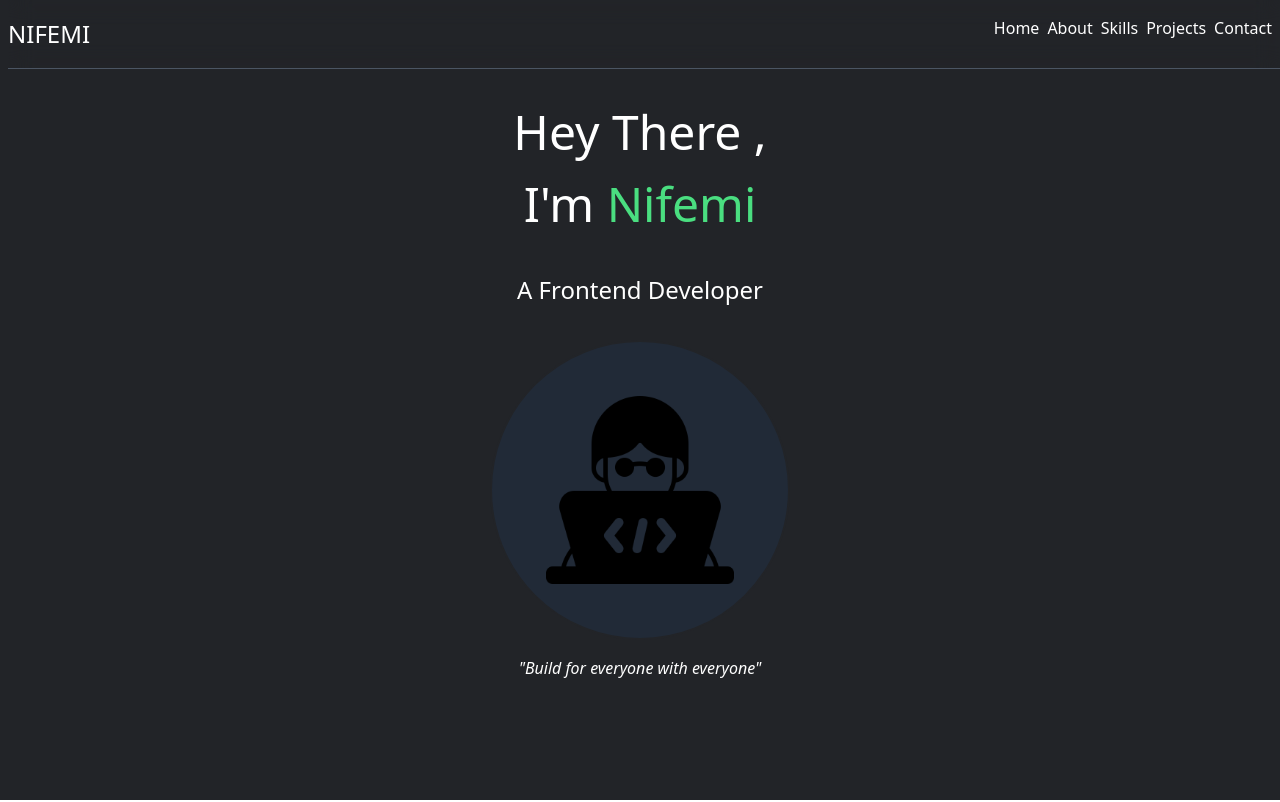
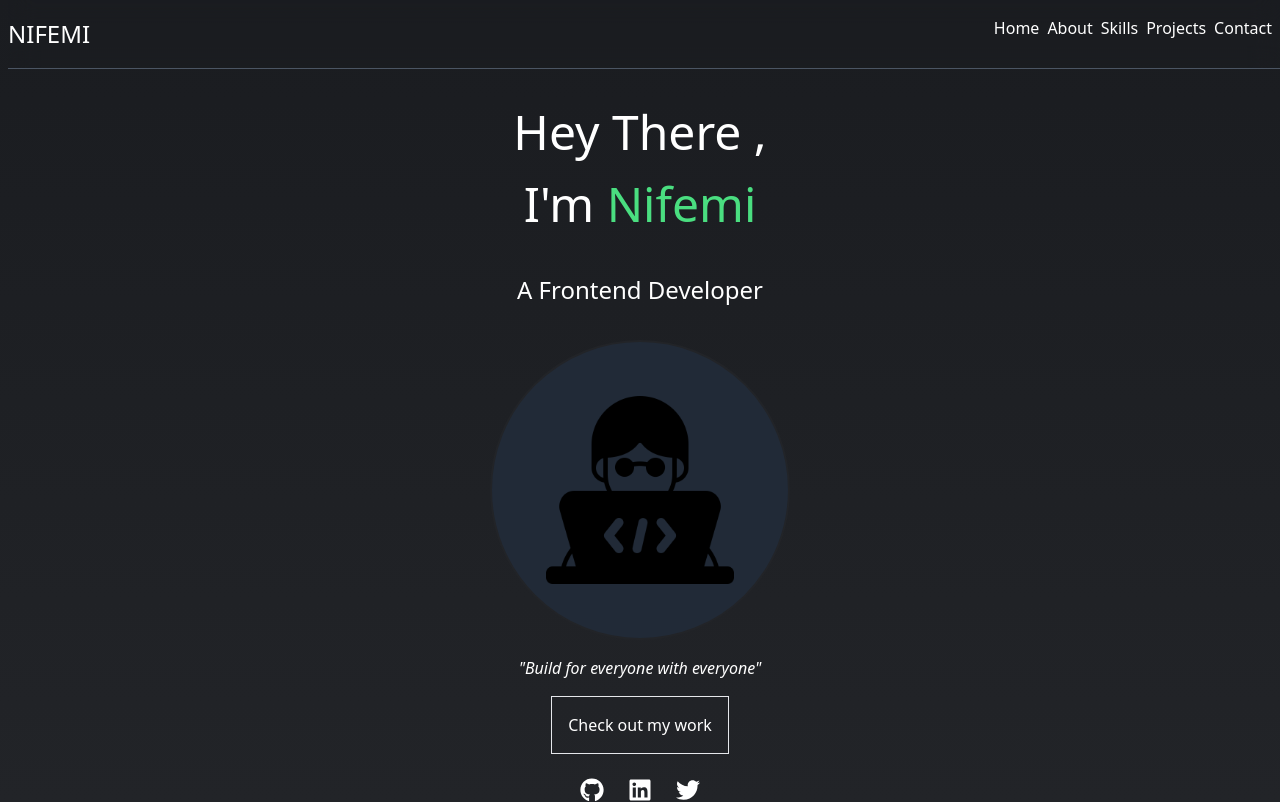
Before and after one commit to NifemiSoneye/my-portfolio, a React (Vite) app: page / in a window 1280 px wide. Built offline with nearby package versions, Linux system fonts and the light colour scheme.

Commit message:
Included social icons

```diff
--- a/src/components/Home.tsx
+++ b/src/components/Home.tsx
@@ -1,11 +1,15 @@
 import React from "react";
 import { motion } from "framer-motion";
+import { FaGithub, FaLinkedin, FaTwitter } from "react-icons/fa";
 
 const Home = () => {
   const name: string[] = "Nifemi".split("");
   const devIcon = new URL("../assets/developer.png", import.meta.url).href;
   return (
-    <section id="home" className="pt-[6rem] text-white text-center">
+    <section
+      id="home"
+      className="pt-[6rem] text-white text-center bg-gradient-to-b from-[#1a1c20] to-[#222428]"
+    >
       <h1 className="text-[48px]">Hey There ,</h1>
       <motion.h1
         className="text-[48px]"
@@ -40,15 +44,42 @@ const Home = () => {
       </motion.h1>
       <p className="text-[24px] pt-[2rem]">A Frontend Developer</p>
       <div className="flex items-center justify-center mt-[2rem] ">
-        <div className="h-[300px] w-[300px] rounded-full bg-[#212A37] border-2 border-[#222428] flex items-center justify-center p-[1rem]">
+        <motion.div
+          initial={{ opacity: 0, scale: 0.8 }}
+          animate={{ opacity: 1, scale: 1 }}
+          transition={{ delay: 1.2, duration: 0.8, type: "spring" }}
+          className="h-[300px] w-[300px] rounded-full bg-[#212A37] border-2 border-[#222428] flex items-center justify-center p-[1rem]"
+        >
           <img
             src={devIcon}
             alt="dev"
-            className="h-[220px] w-[220px] p-[1rem] "
+            className="h-[220px] w-[220px] p-[1rem]"
           />
-        </div>
+        </motion.div>
       </div>
       <p className="italic mt-[1rem]">"Build for everyone with everyone"</p>
+      <button className="bg-transparent border mt-[1rem] p-[1rem] hover:bg-green-400">
+        Check out my work
+      </button>
+      <div className="flex justify-center gap-6 mt-6">
+        <a
+          href="https://github.com/NifemiSoneye"
+          target="_blank"
+          rel="noreferrer"
+        >
+          <FaGithub className="text-2xl hover:text-green-400 transition-colors" />
+        </a>
+        <a
+          href="https://linkedin.com/in/yourusername"
+          target="_blank"
+          rel="noreferrer"
+        >
+          <FaLinkedin className="text-2xl hover:text-green-400 transition-colors" />
+        </a>
+        <a href="https://x.com/AFCNIFEMI" target="_blank" rel="noreferrer">
+          <FaTwitter className="text-2xl hover:text-green-400 transition-colors" />
+        </a>
+      </div>
     </section>
   );
 };
```
